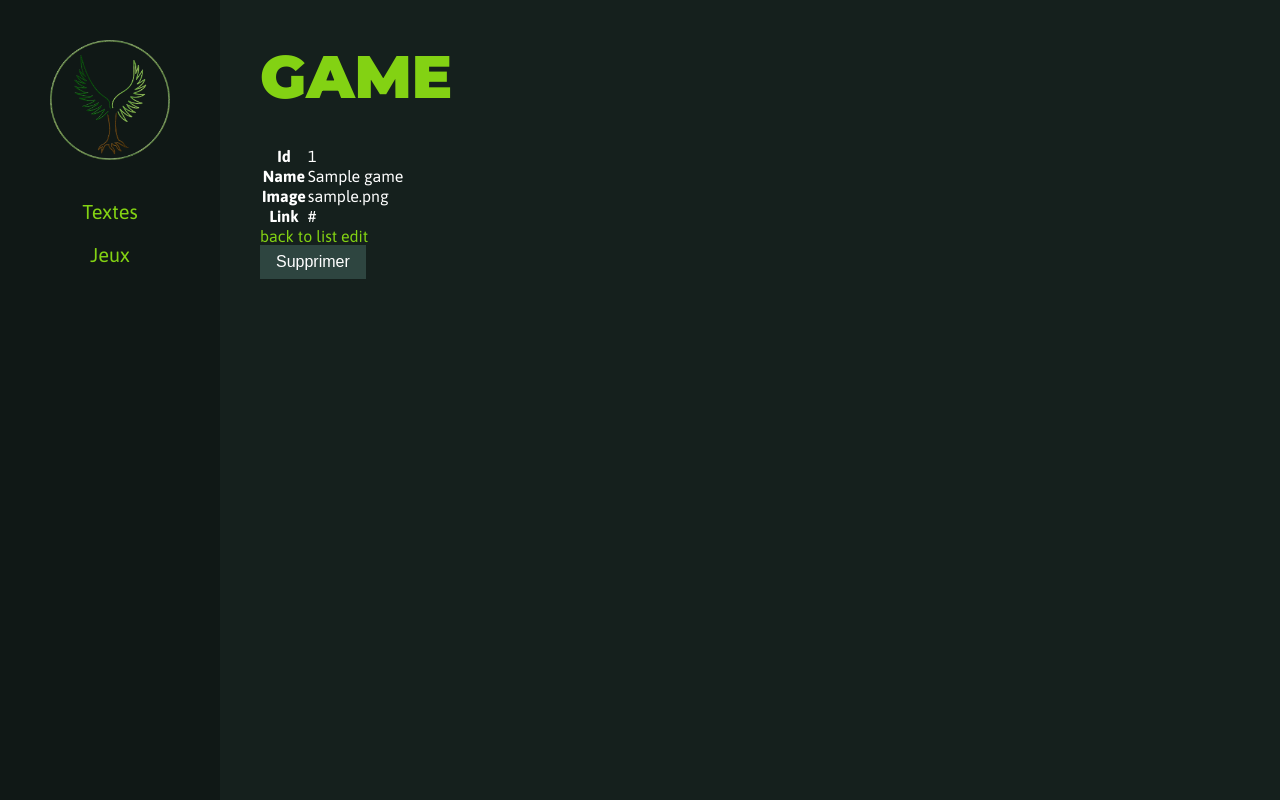
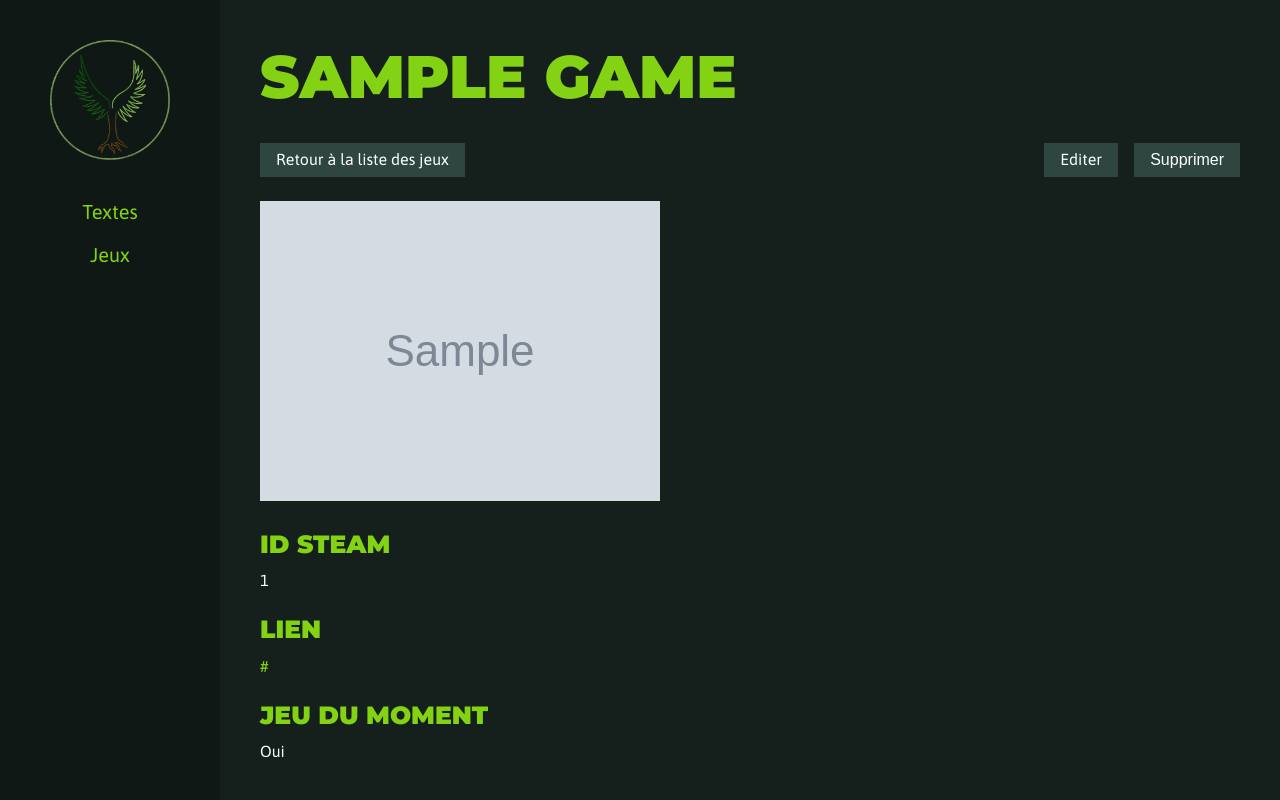
Before and after one commit to Yoann-Moreau/ethilvan, a Symfony app: template templates/admin_game/show.html.twig in a window 1280 px wide. Run offline with Twig, Linux system fonts and the light colour scheme; the template is opened without the code that fills it: most values are stand-ins (such as "Sample title", 1, 10 or a date in 2020); grey boxes marked "Sample" are stand-in pictures; style sheets or scripts are compiled from the project's sources; some libraries are stand-ins or nearby versions.

Commit message:
Style admin game show

```diff
--- a/templates/admin_game/show.html.twig
+++ b/templates/admin_game/show.html.twig
@@ -3,32 +3,43 @@
 {% block title %}Game{% endblock %}
 
 {% block body %}
-	<h1>Game</h1>
+	<h1>{{ game.name }}</h1>
 
-	<table class="table">
-		<tbody>
-		<tr>
-			<th>Id</th>
-			<td>{{ game.id }}</td>
-		</tr>
-		<tr>
-			<th>Name</th>
-			<td>{{ game.name }}</td>
-		</tr>
-		<tr>
-			<th>Image</th>
-			<td>{{ game.image }}</td>
-		</tr>
-		<tr>
-			<th>Link</th>
-			<td>{{ game.link }}</td>
-		</tr>
-		</tbody>
-	</table>
+	<div class="btns-container">
+		<div class="back">
+			<a class="btn" href="{{ path('app_game_index') }}">Retour à la liste des jeux</a>
+		</div>
+		<div class="btns right">
+			<a class="btn" href="{{ path('app_game_edit', {'id': game.id}) }}">Editer</a>
+			{{ include('admin_game/_delete_form.html.twig') }}
+		</div>
+	</div>
 
-	<a href="{{ path('app_game_index') }}">back to list</a>
 
-	<a href="{{ path('app_game_edit', {'id': game.id}) }}">edit</a>
 
-	{{ include('admin_game/_delete_form.html.twig') }}
+	<div class="game-image">
+		<img src="/uploads/game/{{ game.image }}" alt="Image de {{ game.name }}">
+	</div>
+
+	<h3>ID Steam</h3>
+	<div class="game-steam-id">{{ game.steamId }}</div>
+
+	<h3>Lien</h3>
+	<div class="game-link">
+		{% if game.link %}
+			<a href="{{ game.link }}">{{ game.link }}</a>
+		{% else %}
+			<span>Non renseigné</span>
+		{% endif %}
+	</div>
+
+	<h3>Jeu du moment</h3>
+	<div class="game-current">
+		{% if game.current %}
+			Oui
+		{% else %}
+			Non
+		{% endif %}
+	</div>
+
 {% endblock %}
--- a/templates/base_admin.html.twig
+++ b/templates/base_admin.html.twig
@@ -19,7 +19,7 @@
 </head>
 
 
-<body>
+<body class="admin">
 <header class="main-header">
 	<nav>
 		<a class="img-container" href="{{ path('app_admin') }}">
```
Also changed, not shown: public/assets/less/include/global.less, public/assets/less/include/layout_admin.less, public/assets/less/include/var.less.
